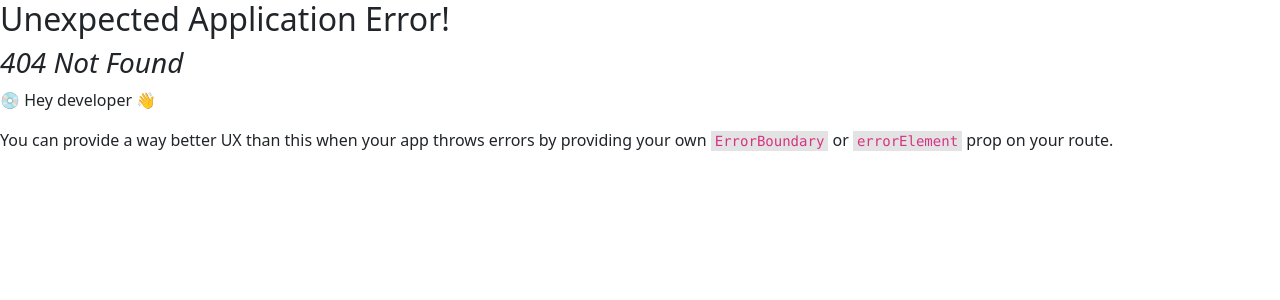
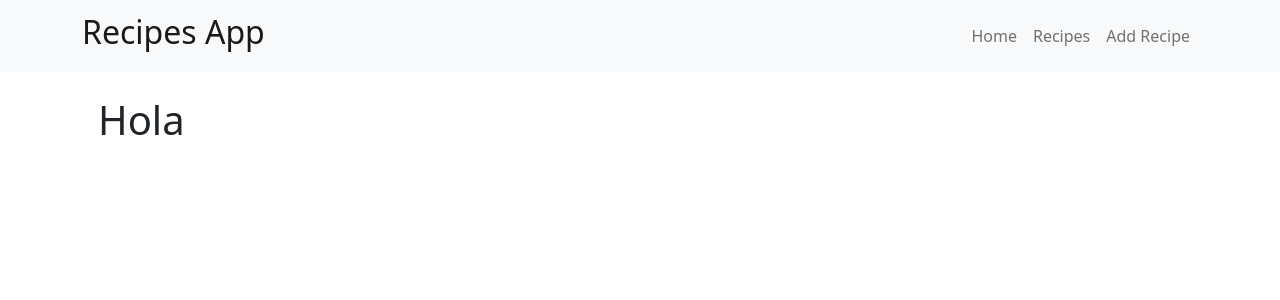
Before and after one commit to ricocatford/recipes-project, a React (Create React App) app in the folder frontend/: page /recipes/1/edit in a window 1280 px wide. Before the commit this address had no page. Shown: the top 300 px of the page. Built offline with nearby package versions, Linux system fonts and the light colour scheme; no server answers.

Commit message:
fix: router refactoring, feat: edit recipe component

```diff
--- a/frontend/src/App.jsx
+++ b/frontend/src/App.jsx
@@ -1,9 +1,7 @@
-import { useState, useEffect } from "react";
 import React from "react";
 
 import { Outlet } from "react-router-dom";
 import Navbar from "./components/Navbar";
-import getRecipes from "./requests/getRecipes";
 
 import "./assets/css/style.css";
 import "bootstrap/dist/css/bootstrap.min.css";
--- a/frontend/src/assets/css/style.css
+++ b/frontend/src/assets/css/style.css
@@ -13,3 +13,7 @@
     border-radius: 1rem;
     box-shadow: 0 .5em 1em rgba(0, 0, 0, 0.1);
 }
+
+.icon--custom {
+    cursor: pointer;
+}
--- a/frontend/src/components/Navbar.jsx
+++ b/frontend/src/components/Navbar.jsx
@@ -18,13 +18,13 @@ const CustomNavbar = () => {
             <Navbar.Toggle aria-controls="basic-navbar-nav" onClick={() => setExpanded(!expanded)} />
             <Navbar.Collapse id="basic-navbar-nav">
                 <Nav className="ms-auto">
-                    <Nav.Link as={Link} to="/" onClick={() => setExpanded(false)}>
+                    <Nav.Link as={Link} to="" onClick={() => setExpanded(false)}>
                         Home
                     </Nav.Link>
-                    <Nav.Link as={Link} to="/recipes" onClick={() => setExpanded(false)}>
+                    <Nav.Link as={Link} to="recipes" onClick={() => setExpanded(false)}>
                         Recipes
                     </Nav.Link>
-                    <Nav.Link as={Link} to="/add-recipe" onClick={() => setExpanded(false)}>
+                    <Nav.Link as={Link} to="recipes/new" onClick={() => setExpanded(false)}>
                         Add Recipe
                     </Nav.Link>
                 </Nav>
--- a/frontend/src/components/Recipe.jsx
+++ b/frontend/src/components/Recipe.jsx
@@ -1,5 +1,4 @@
 import { Link } from "react-router-dom";
-
 import { formatDate } from "./FormatDate";
 
 export const Recipe = ({ recipe }) => {
@@ -15,10 +14,12 @@ export const Recipe = ({ recipe }) => {
 
     return (
         <>
-            <i className="fa-solid fa-trash-can" onClick={() => deleteRecipe()} />
-            <a as={Link}>
-                <i className="fa-solid fa-pencil"/>
-            </a>
+            <div className="d-flex justify-content-between">
+                <i className="fa-solid fa-trash-can icon--custom" onClick={() => deleteRecipe()} />
+                <Link>
+                    <i className="fa-solid fa-pencil icon--custom" />
+                </Link>
+            </div>
             <h2>
                 {recipe.title}
             </h2>
--- a/frontend/src/components/RecipeList.jsx
+++ b/frontend/src/components/RecipeList.jsx
@@ -1,4 +1,5 @@
 import React from "react";
+import { Outlet } from "react-router-dom";
 
 import { Col } from "react-bootstrap";
 import { Recipe } from "./Recipe";
@@ -11,6 +12,7 @@ export const RecipeList = ({ recipes }) => {
                     <Recipe recipe={recipe}/>
                 </Col>
             ))}
+            <Outlet />
         </>
     );
 };
--- a/frontend/src/index.js
+++ b/frontend/src/index.js
@@ -1,36 +1,26 @@
-import React from 'react';
-import ReactDOM from 'react-dom/client';
-import { createBrowserRouter, RouterProvider } from "react-router-dom";
+import React from "react";
+import ReactDOM from "react-dom/client";
+import { BrowserRouter as Router, Routes, Route } from "react-router-dom";
 
-import App from './App';
+import App from "./App";
 import Home from "pages/Home";
-import Recipes from "pages/Recipes";
-import AddRecipes from "pages/AddRecipes";
-
-const router = createBrowserRouter([
-  {
-    path: "/",
-    element: <App />,
-    children: [
-      {
-        path: "",
-        element: <Home />
-      },
-      {
-        path: "recipes",
-        element: <Recipes />
-      },
-      {
-        path: "add-recipe",
-        element: <AddRecipes />
-      },
-    ]
-  },
-]);
+import AllRecipes from "pages/AllRecipes";
+import NewRecipe from "pages/NewRecipe";
+import EditRecipe from "pages/EditRecipe";
 
 const root = ReactDOM.createRoot(document.getElementById("root"));
 root.render(
   <React.StrictMode>
-    <RouterProvider router={router} />
+    <Router>
+      <Routes>
+        <Route path="/" element={<App />}>
+          <Route index element={<Home />} />
+          <Route path="recipes" element={<AllRecipes />}>
+            <Route path="new" element={<NewRecipe />} />
+            <Route path=":recipeId/edit" element={<EditRecipe />} />
+          </Route>
+        </Route>
+      </Routes>
+    </Router>
   </React.StrictMode>
 );
--- a/frontend/src/pages/Recipes.jsx
+++ b/frontend/src/pages/AllRecipes.jsx
@@ -5,7 +5,7 @@ import { Container, Row } from "react-bootstrap";
 import getRecipes from "../requests/getRecipes";
 import { RecipeList } from "components/RecipeList";
 
-const Recipes = () => {
+const AllRecipes = () => {
     const [recipes, setRecipes] = useState([]);
 
     useEffect(() => {
@@ -25,4 +25,4 @@ const Recipes = () => {
     );
 };
 
-export default Recipes;
+export default AllRecipes;
--- /dev/null
+++ b/frontend/src/pages/EditRecipe.jsx
@@ -0,0 +1,9 @@
+const EditRecipe = () => {
+    return (
+        <>
+            <h1>Hola</h1>
+        </>
+    );
+}
+
+export default EditRecipe;
--- a/frontend/src/pages/AddRecipes.jsx
+++ b/frontend/src/pages/NewRecipe.jsx
@@ -2,7 +2,7 @@ import { Container, Row } from "react-bootstrap";
 
 import { NewRecipeForm } from "../components/NewRecipeForm";
 
-const AddRecipes = () => {
+const NewRecipe = () => {
     return (
         <Container className="container--custom mt-2">
             <Row>
@@ -12,4 +12,4 @@ const AddRecipes = () => {
     );
 };
 
-export default AddRecipes;
+export default NewRecipe;
```
Also changed, not shown: frontend/src/components/EditRecipeForm.jsx (added, +9 -0 lines).
